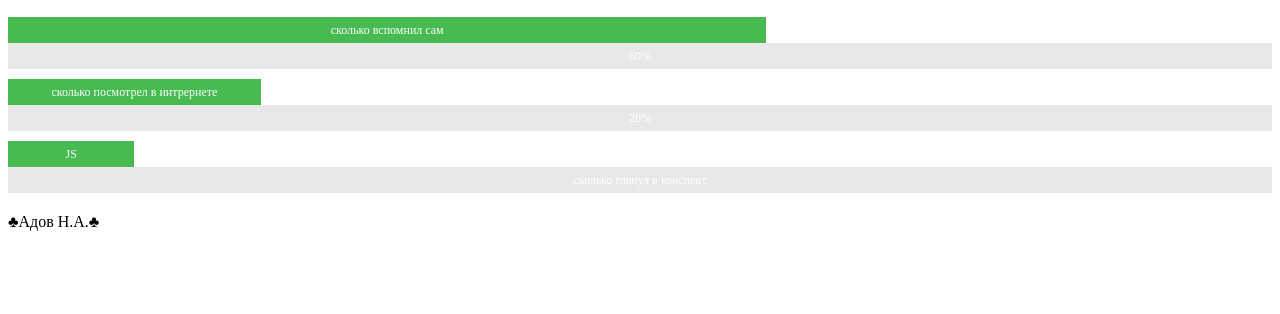
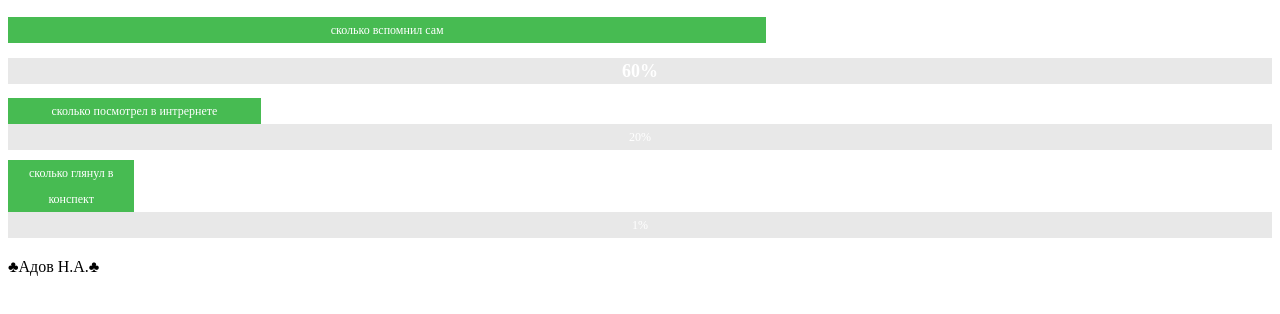
Before and after one commit to nik7540/dz_inf, a plain HTML site: page index.html in a window 1280 px wide. Shown: the part 190-504 px from the top of the page. Drawn offline with Linux system fonts and the light colour scheme.

Commit message:
index.html

```diff
--- a/index.html
+++ b/index.html
@@ -24,11 +24,11 @@
 				<h2> как я делал это</h2>
 				<dl class = "skills">
 					<div class = "skills-level" class = "skill-level-ok" style = "width: 60%;"><dt>сколько вспомнил сам</dt></div>
-					<div class = "skills-level"><dd>60%</dd></div>
+					<div class = "skills-level"><dd><h1>60%</h1></dd></div>
 					<div class = "skills-level" style = "width: 20%;"><dt>сколько посмотрел в интрернете</dt></div>
 					<div class = "skills-level"><dd>20%</dd></div>
-					<div class = "skills-level" style = "width: 10%;"><dt>JS</dt></div>
-					<div class = "skills-level"><dd>сколько глянул в конспект</dd></div>
+					<div class = "skills-level" style = "width: 10%;"><dt>сколько глянул в конспект</dt></div>
+					<div class = "skills-level"><dd>1%</dd></div>
 				</dl>
 
 
```
